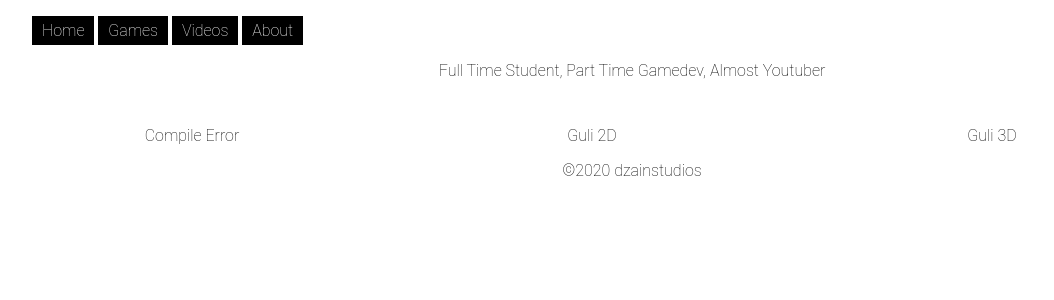
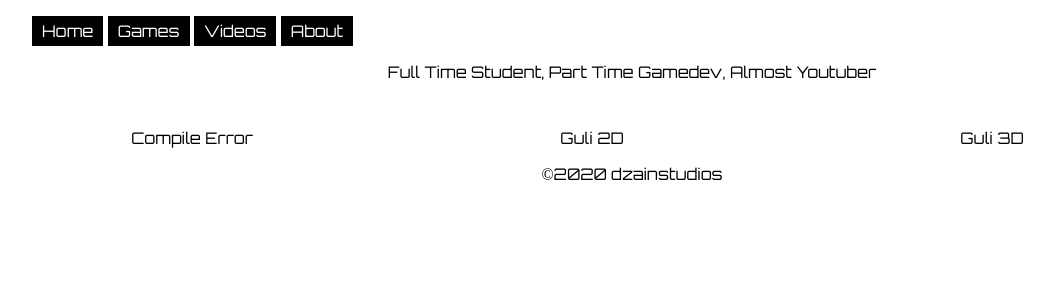
Before and after one commit to darwishzain/darwishzain.github.io, a PHP site: page / in a window 1280 px wide. Shown: the top 300 px of the page, without its empty margins (8-1062 px from the left). Run offline with PHP 8.4, Linux system fonts and the light colour scheme.

Commit message:
Update 03072020 0240
Change font family

```diff
--- a/styles/main.css
+++ b/styles/main.css
@@ -1,6 +1,7 @@
 @import url('https://fonts.googleapis.com/css?family=Roboto');
+@import url('https://fonts.googleapis.com/css2?family=Orbitron&display=swap');
 body{
-	font-family: 'Roboto Thin';
+	font-family: 'Orbitron';
 	margin: 0px;
 	padding: 0px;
 }
```
